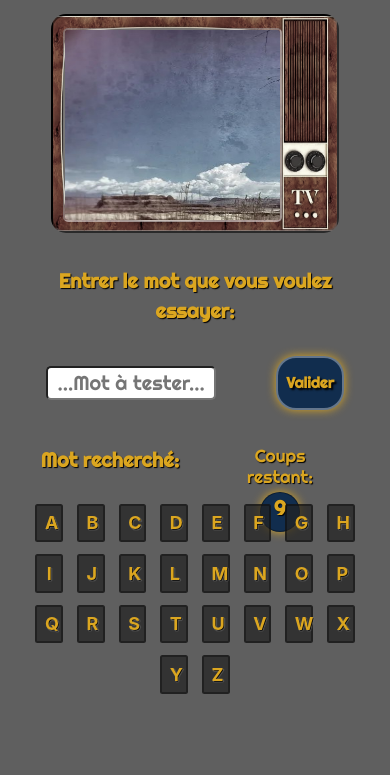
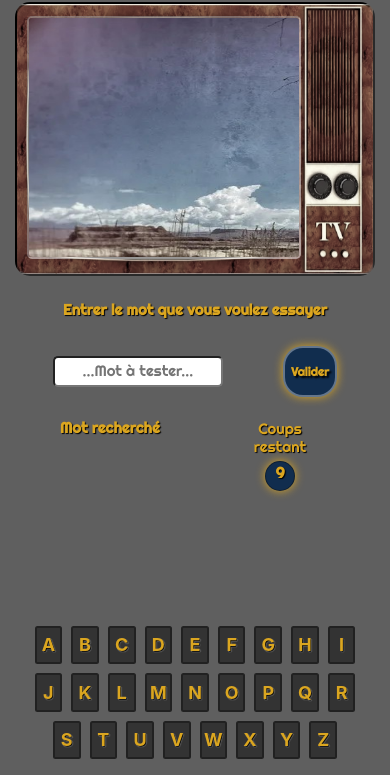
Before and after one commit to BenjiBrana/projet-Passerelle1, a website: page index.html in a window 390 px wide. Shown: the part 69-844 px from the top of the page. Drawn offline with nearby package versions, Linux system fonts and the light colour scheme.

Commit message:
adaptation mobile

```diff
--- a/design/sass/default.scss
+++ b/design/sass/default.scss
@@ -274,18 +274,14 @@ p {
     padding: 1.6rem;
     width: 90%;
 }
-.keyboard-button {
+button.keyboard-button {
     margin: 0.4rem;
-    font-size: 1rem;
-    font-weight: bold;
-}
-button.keyboard-button {
     background: $persoGrayT;
     color: $persoGold;
     text-shadow:
         rgb(0, 0, 0) 1px 1px 1px,
         rgb(255, 255, 255) 1px 1px 1px;
-    font-size: 1.8rem;
+    font-size: 1.5rem;
     font-weight: bold;
     border: 0.2rem solid rgba(0, 0, 0, 0.35);
     &:hover {
@@ -321,8 +317,7 @@ button.keyboard-button {
         width: 100%;
     }
     .pendu {
-        height: 40%;
-        width: 80%;
+        height: 50%;
         .imgTv {
             top: 1.2rem;
         }
@@ -345,20 +340,31 @@ button.keyboard-button {
         width: 15%;
     }
     .alertMessage {
-        font-size: 4rem;
+        font-size: 3rem;
     }
 }
 @media all and (max-width: 499px) {
     .mot {
         height: 25rem;
     }
+    footer.container-fluid{
+        height: 100%;
+        display: flex;
+        flex-direction: column;
+        flex-wrap: wrap;
+        align-content: center;
+        justify-content: flex-end;
+    }
     .virtual-keyboard {
-        gap: 1rem;
+        gap: 0.5rem;
         padding: 1.4rem;
         width: 100%;
     }
-    .keyboard-button {
+    button.keyboard-button {
         margin: 0.2rem;
+        display: flex;
+        font-size: 1.8rem;
+        justify-content: center;
     }
 }
 @media all and (min-width: 200px) and (max-width: 599px) {
@@ -370,4 +376,26 @@ button.keyboard-button {
     .btnReplay {
         width: 25%;
     }
+    .siGagner,.rechercher,.titreCoups,#motProposer,.coups #coupsRestant  {
+        font-size: 1.5rem;
+    }
+    .lettre {
+        height: 1rem;
+        font-size: 2rem;
+    }
+    .valider{
+        font-size: 1.2rem;
+        padding: 0.6rem;
+        height: 6vh;
+    }
+    .coups #coupsRestant {
+    width: 3rem;
+    height: 3rem;
+    }
+    .pendu_title h1{
+        font-size: 3rem;
+    }
+    .btn .logo {
+        width: 25%;
+    }
 }
--- a/index.html
+++ b/index.html
@@ -26,9 +26,9 @@
 				<br />
 			</div>
 			<form class="mot py-0 my-0">
-				<div class="d-flex flex-column mx-auto motRechercher pt-5">
-					<p class="siGagner">Entrer le mot que vous voulez essayer:</p>
-					<div class="d-flex flex-row w-100 my-5 justify-content-center gap-5 cacher">
+				<div class="d-flex flex-column mx-auto motRechercher pt-3">
+					<p class="siGagner py-3">Entrer le mot que vous voulez essayer</p>
+					<div class="d-flex flex-row w-100 my-4 justify-content-center gap-5 cacher">
 						<input class="text-center w-50 my-3" type="text" id="motProposer"
 							placeholder="...Mot à tester..." />
 						<br />
@@ -38,8 +38,8 @@
 					</div>
 					<div class="d-flex">
 						<div class="rechercher d-flex flex-column justify-content-between py-2">
-							<p>Mot recherché:</p>
-							<div class="d-flex justify-content-center pt-3 h-50" id="mot">
+							<p>Mot recherché</p>
+							<div class="d-flex justify-content-center pt-3 h-auto" id="mot">
 								<div id="lettreReveler" class="d-flex h-100">
 									<script>
 										for (var i = 0; i < tailleMot; i++) document.write(" <p id=\"" + i + "\">" + motSecret.charAt(i) + "</p>");
@@ -49,7 +49,7 @@
 							</div>
 						</div>
 						<div class="d-flex flex-column justify-content-center coups py-2">
-							<h3 class="titreCoups d-flex flex-column"> <span>Coups</span> <span>restant:</span></h3>
+							<h3 class="titreCoups d-flex flex-column"> <span>Coups</span> <span>restant</span></h3>
 							<p class="mx-auto text-center" id="coupsRestant">9</p>
 						</div>
 					</div>
```
Also changed, not shown: design/css/default.css, 1 other file.
